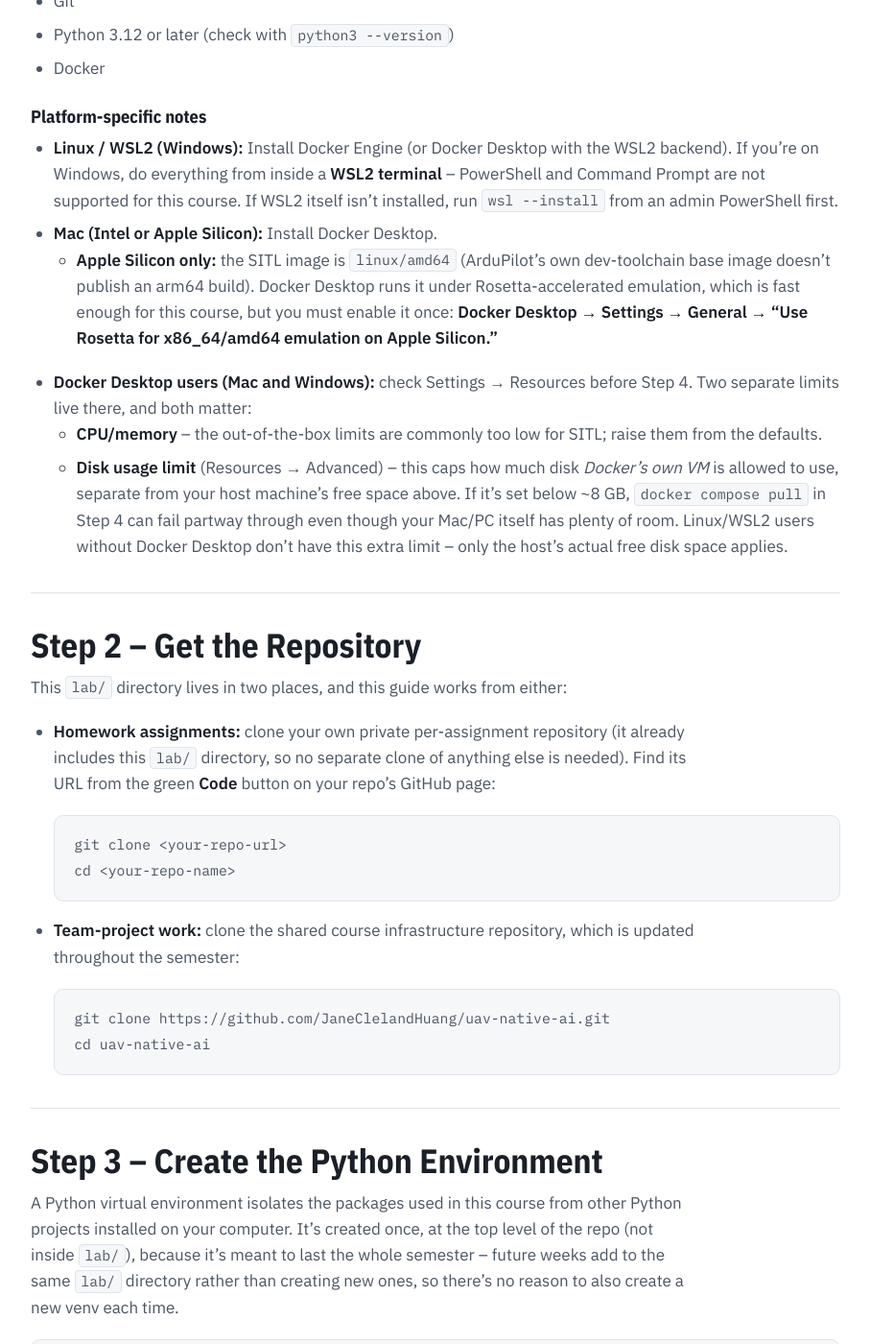
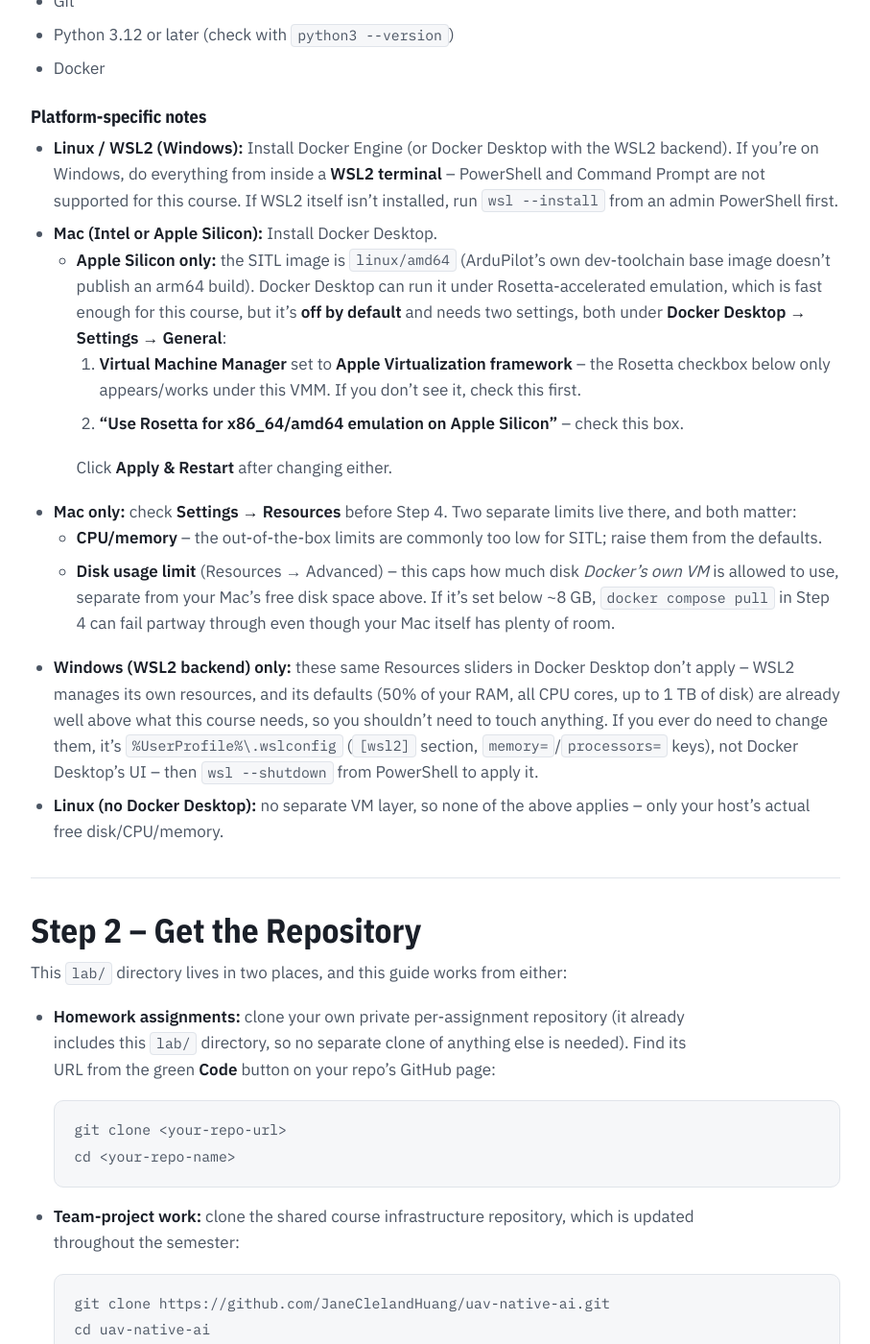
Before and after one commit to JaneClelandHuang/uav-native-ai, a Jekyll site: the page built from lab/SETUP.md, in a window 1280 px wide and 1400 px high, scrolled down 1918 px. Shown: the whole window at 96% size, without its empty margins (186-1093 px from the left). Built offline with Jekyll 4.4.1, drawn with Linux system fonts in a browser that asks for light colours; our own code applies the rules of GitHub Pages for plain Markdown files; some of the changed text lies outside the part shown.

Commit message:
SETUP.md: fix Apple Silicon Rosetta prerequisite, correct WSL2 disk/CPU claims
Verified against Docker's and Microsoft's current docs rather than
relying on memory:

- The Rosetta checkbox has an undocumented prerequisite: it only
  appears once Virtual Machine Manager is set to Apple Virtualization
  framework. Added as an explicit first step.
- The previous "Mac and Windows" generalization for Docker Desktop's
  Resources sliders was wrong: those sliders don't apply under the
  WSL2 backend this course tells Windows users to use. WSL2 manages
  its own resources (50% RAM, all CPUs, up to 1TB disk by default),
  configurable via .wslconfig, not Docker Desktop's UI. Scoped the
  Mac-specific guidance back to Mac only and added accurate WSL2
  guidance in its place.

Co-Authored-By: Claude Sonnet 5 <noreply@anthropic.com>
Claude-Session: https://claude.ai/code/session_01ReD6KeBYABt7MWUM6SqVyQ

```diff
--- a/lab/SETUP.md
+++ b/lab/SETUP.md
@@ -86,19 +86,34 @@ run the development environment.
 - **Mac (Intel or Apple Silicon):** Install Docker Desktop.
   - **Apple Silicon only:** the SITL image is `linux/amd64` (ArduPilot's own
     dev-toolchain base image doesn't publish an arm64 build). Docker Desktop
-    runs it under Rosetta-accelerated emulation, which is fast enough for
-    this course, but you must enable it once: **Docker Desktop → Settings →
-    General → "Use Rosetta for x86_64/amd64 emulation on Apple Silicon."**
-- **Docker Desktop users (Mac and Windows):** check Settings → Resources
-  before Step 4. Two separate limits live there, and both matter:
+    can run it under Rosetta-accelerated emulation, which is fast enough for
+    this course, but it's **off by default** and needs two settings, both
+    under **Docker Desktop → Settings → General**:
+    1. **Virtual Machine Manager** set to **Apple Virtualization framework**
+       -- the Rosetta checkbox below only appears/works under this VMM. If
+       you don't see it, check this first.
+    2. **"Use Rosetta for x86_64/amd64 emulation on Apple Silicon"** --
+       check this box.
+
+    Click **Apply & Restart** after changing either.
+- **Mac only:** check **Settings → Resources** before Step 4. Two separate
+  limits live there, and both matter:
   - **CPU/memory** -- the out-of-the-box limits are commonly too low for
     SITL; raise them from the defaults.
   - **Disk usage limit** (Resources → Advanced) -- this caps how much disk
-    *Docker's own VM* is allowed to use, separate from your host machine's
-    free space above. If it's set below ~8 GB, `docker compose pull` in
-    Step 4 can fail partway through even though your Mac/PC itself has
-    plenty of room. Linux/WSL2 users without Docker Desktop don't have this
-    extra limit -- only the host's actual free disk space applies.
+    *Docker's own VM* is allowed to use, separate from your Mac's free disk
+    space above. If it's set below ~8 GB, `docker compose pull` in Step 4
+    can fail partway through even though your Mac itself has plenty of
+    room.
+- **Windows (WSL2 backend) only:** these same Resources sliders in Docker
+  Desktop don't apply -- WSL2 manages its own resources, and its defaults
+  (50% of your RAM, all CPU cores, up to 1 TB of disk) are already well
+  above what this course needs, so you shouldn't need to touch anything.
+  If you ever do need to change them, it's `%UserProfile%\.wslconfig`
+  (`[wsl2]` section, `memory=`/`processors=` keys), not Docker Desktop's
+  UI -- then `wsl --shutdown` from PowerShell to apply it.
+- **Linux (no Docker Desktop):** no separate VM layer, so none of the
+  above applies -- only your host's actual free disk/CPU/memory.
 
 ---
 
@@ -396,7 +411,9 @@ PowerShell and Command Prompt are not supported for this course.
 ## Apple Silicon
 
 Enable Rosetta emulation in Docker Desktop and increase Docker's CPU and
-memory allocation if SITL performs poorly.
+memory allocation if SITL performs poorly. If the Rosetta checkbox is
+missing entirely, see Step 1 -- it only appears once the Virtual Machine
+Manager is set to Apple Virtualization framework.
 
 ---
 
@@ -414,11 +431,11 @@ Two different things can cause this -- check both:
 
 1. **Your host machine's own free disk space.** See "Before You Begin" for
    the ~8 GB you need.
-2. **Docker Desktop's own disk usage limit** (Mac/Windows only: Settings →
+2. **Docker Desktop's own disk usage limit** (Mac only: Settings →
    Resources → Advanced). This caps *Docker's VM*, separately from your
-   host's free space -- raise it if it's set low, even if your machine
-   itself has plenty of room. Linux/WSL2 without Docker Desktop doesn't
-   have this second limit.
+   Mac's free space -- raise it if it's set low, even if your machine
+   itself has plenty of room. This setting doesn't apply on Windows with
+   the WSL2 backend (see Step 1) or on Linux.
 
 ---
 
```
